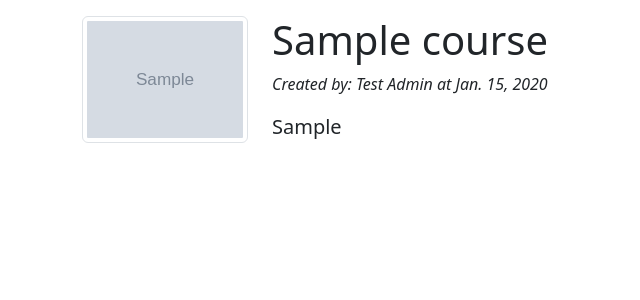
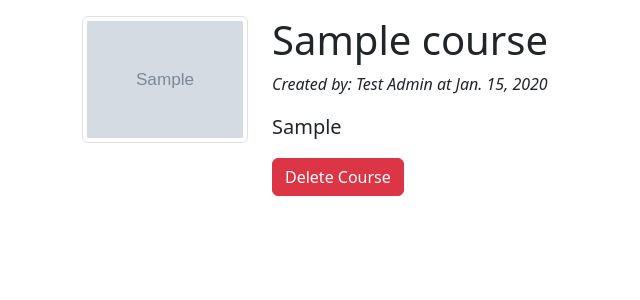
Before and after one commit to pawelkonior/lms_, a Django app: page /courses/1/ in a window 1280 px wide. Shown: the part 66-366 px from the top of the page, without its empty margins (0-640 px from the left). Run offline with Django 4.2, Linux system fonts and the light colour scheme; data comes from the database, SQL or seed files in the repository; tables that the repository leaves empty hold one stand-in row (values such as "Sample post"); grey boxes marked "Sample" are stand-in pictures; some libraries are stand-ins or nearby versions.

Commit message:
add course function with permissions

```diff
--- a/courses/templates/courses/course_details.html
+++ b/courses/templates/courses/course_details.html
@@ -9,6 +9,7 @@
             <h1>{{ course.title }}</h1>
             <p><i>Created by: {{ course.owner.fullname }} at {{ course.created|date }}</i></p>
             <p class="lead my-3">{{ course.overview }}</p>
+        <a href="{% url 'courses:course-delete' pk=course.pk %}" class="btn btn-danger">Delete Course</a>
             {% if user.is_authenticated %}
                 {% if course.owner.id == request.user.id %}
                     <a href="" class="btn btn-danger">Edit Course</a>
--- a/courses/urls.py
+++ b/courses/urls.py
@@ -7,6 +7,7 @@ app_name = 'courses'
 urlpatterns = [
     path('', views.CourseListView.as_view(), name='courses-list'),
     path('<int:pk>/', views.CourseDetailView.as_view(), name='course-detail'),
-    path('delete/<int:pk>', views.CourseDeleteView.as_view(), name='course-delete'),
+    path('delete/<int:pk>/', views.CourseDeleteView.as_view(), name='course-delete'),
+    path('create/', views.CourseCreateView.as_view(), name='course-create'),
 
 ]
--- a/courses/views.py
+++ b/courses/views.py
@@ -1,7 +1,7 @@
 from django.contrib.auth.mixins import LoginRequiredMixin, PermissionRequiredMixin
 from django.shortcuts import render
 from django.urls import reverse_lazy
-from django.views.generic import ListView, DetailView, DeleteView
+from django.views.generic import ListView, DetailView, DeleteView, CreateView
 
 from . import models
 from .permissions import OwnerRequiredMixin
@@ -19,9 +19,22 @@ class CourseDetailView(DetailView):
     context_object_name = 'course'
 
 
-class CourseDeleteView(LoginRequiredMixin, PermissionRequiredMixin,  OwnerRequiredMixin, DeleteView):
+class CourseDeleteView(LoginRequiredMixin,  OwnerRequiredMixin, DeleteView):
     model = models.Course
     success_url = reverse_lazy('courses:courses-list')
     login_url = reverse_lazy('users:login')
     template_name = 'courses/course_delete.html'
     context_object_name = 'course'
+
+
+class CourseCreateView(LoginRequiredMixin, PermissionRequiredMixin, CreateView):
+    model = models.Course
+    fields = ('title', 'slug', 'subject', 'overview', 'course_image')
+    template_name = 'courses/course_create.html'
+    success_url = reverse_lazy('courses:courses-list')
+    login_url = reverse_lazy('users:login')
+    permission_required = 'courses.add_course'
+
+    def form_valid(self, form):
+        form.instance.owner = self.request.user
+        return super().form_valid(form)
--- a/templates/partials/nav.html
+++ b/templates/partials/nav.html
@@ -19,12 +19,18 @@
                 </li>
 
                 {% if user.is_authenticated %}
+                    {% if user.is_instructor %}
+                        <li class="nav-item">
+                            <a class="nav-link active" aria-current="page" href="{% url 'courses:course-create' %}">New Course</a>
+                        </li>
+                    {% endif %}
                     <li class="nav-item">
                         <a class="nav-link active" aria-current="page" href="#">{{ user.fullname }}</a>
                     </li>
                     <li class="nav-item">
                         <a class="nav-link active" aria-current="page" href="{% url 'users:logout' %}">Logout</a>
                     </li>
+
                 {% else %}
                     <li class="nav-item">
                         <a class="nav-link active" aria-current="page"
```
Also changed, not shown: courses/templates/courses/course_create.html (added, +11 -0 lines).
